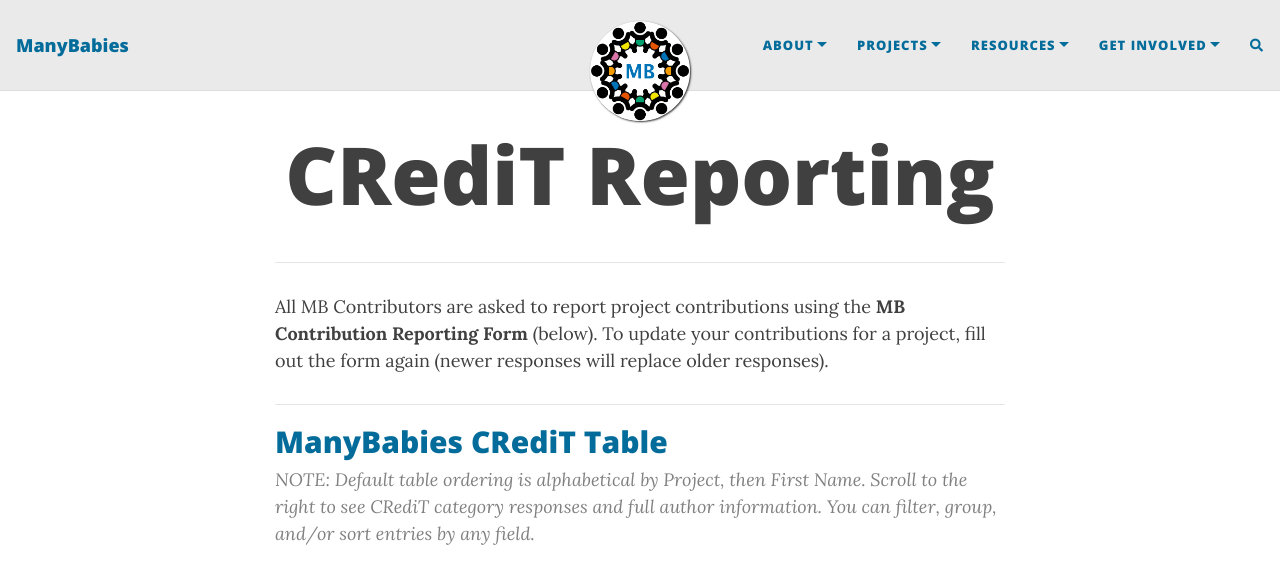
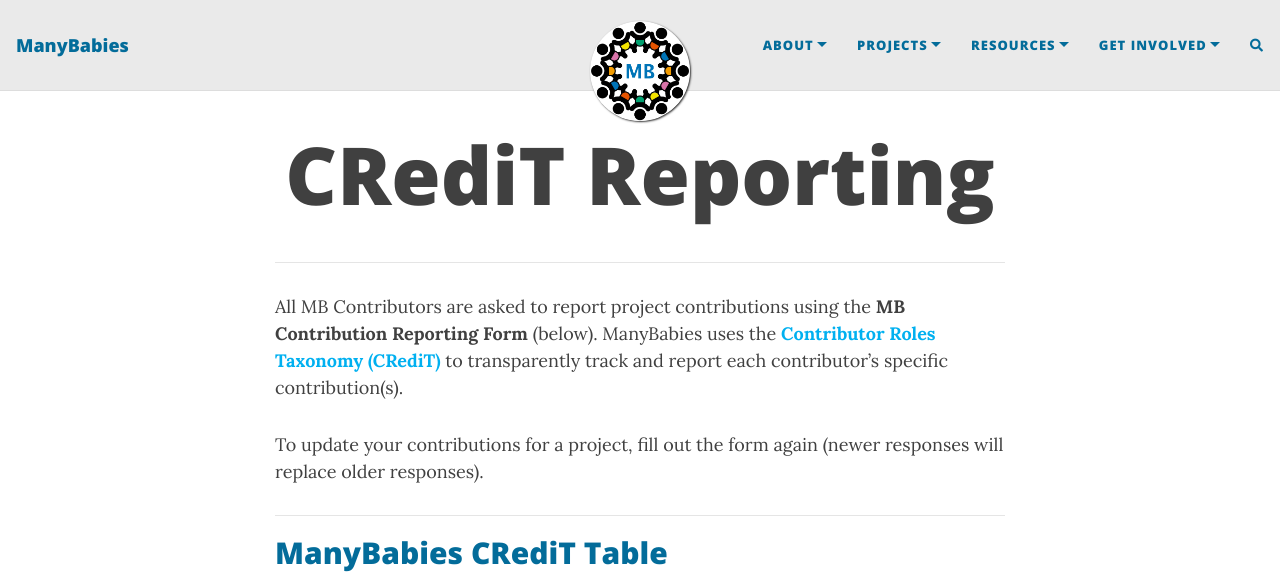
Before and after one commit to manybabies/manybabies.github.io, a Jekyll site: the page built from credit.md, in a window 1280 px wide and 900 px high, cut to the strip 0-573 px from the top of the window. Built offline with Jekyll 4.4.1, drawn with Linux system fonts in a browser that asks for light colours; nearby versions of some CDN libraries; comment, search, counter and statistics services are not loaded.

Commit message:
Update credit.md

```diff
--- a/credit.md
+++ b/credit.md
@@ -5,7 +5,9 @@
 
 
 ***
-All MB Contributors are asked to report project contributions using the **MB Contribution Reporting Form** (below). To update your contributions for a project, fill out the form again (newer responses will replace older responses).
+All MB Contributors are asked to report project contributions using the **MB Contribution Reporting Form** (below). ManyBabies uses the [**Contributor Roles Taxonomy (CRediT)**](https://credit.niso.org/) to transparently track and report each contributor's specific contribution(s).
+
+To update your contributions for a project, fill out the form again (newer responses will replace older responses).
 
 ***
 ## ManyBabies CRediT Table
```
